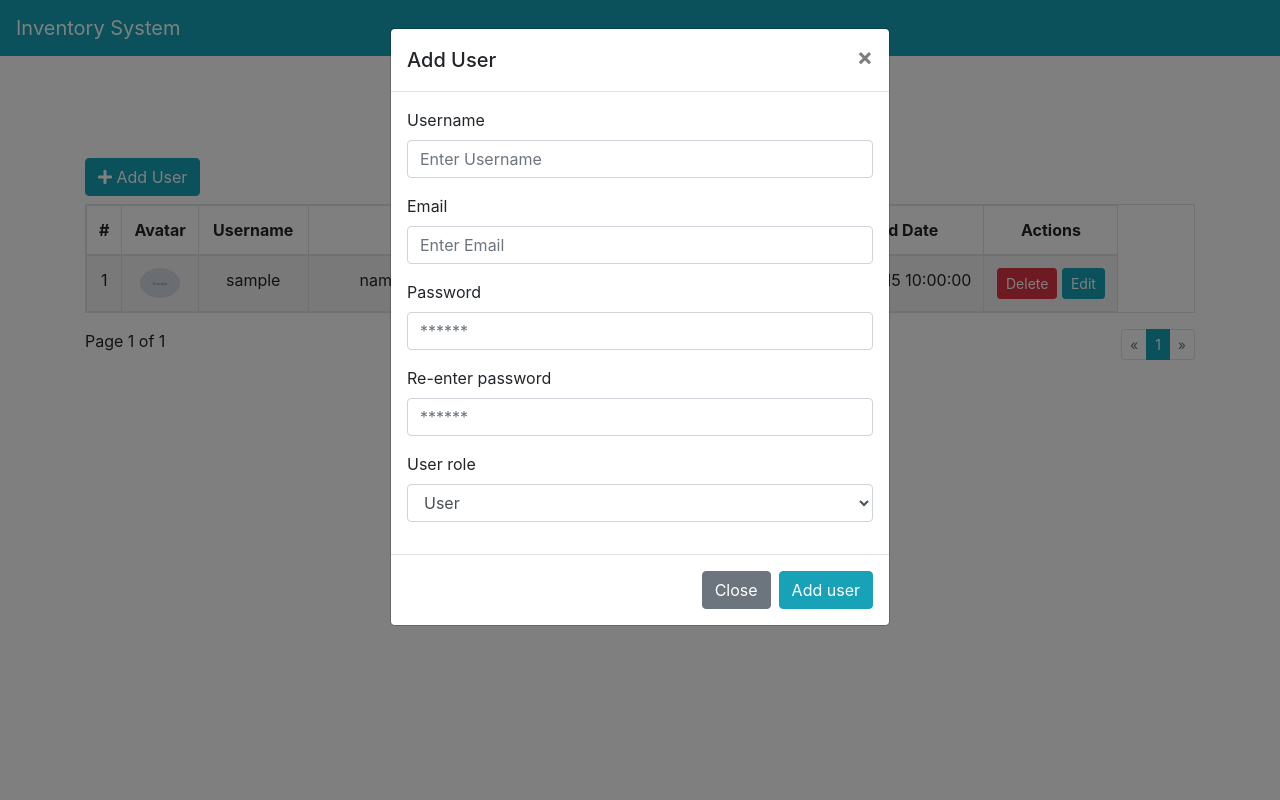
After one commit to AbbasShDev/inventory-system, a PHP site: page /Inventory_System/manage_users.php in a window 1280 px wide, after a click on "Add User". The commit adds this page. Run offline with PHP 8.4, Linux system fonts and the light colour scheme; tables that the repository leaves empty or names only in its code hold one stand-in row (values such as "Sample post"); grey boxes marked "Sample" are stand-in pictures; some libraries are stand-ins or nearby versions.

Commit message:
Manage users done

```diff
--- a/includes/templates/header.php
+++ b/includes/templates/header.php
@@ -44,7 +44,9 @@ require_once __DIR__.'/../config/app.php'
             <li class="nav-item active">
                 <a class="nav-link" href="<?php echo $config['app_url']?>manage_orders.php"><i class="fas fa-file-invoice">&nbsp;</i>Orders</a>
             </li>
-
+            <li class="nav-item active">
+                <a class="nav-link" href="<?php echo $config['app_url']?>manage_users.php"><i class="fas fa-users">&nbsp;</i>Users</a>
+            </li>
                 <li class="nav-item">
                     <a class="nav-link" href="<?php echo $config['app_url']?>logout.php"><i class="fas fa-sign-out-alt"></i>&nbsp;Logout</a>
                 </li>
--- /dev/null
+++ b/manage_users.php
@@ -0,0 +1,278 @@
+<?php
+session_start();
+$pageTitle = 'Manage Users';
+require_once 'includes/templates/header.php';
+require_once 'includes/classes/Database.php';
+
+$getAllWithPagination = new Database();
+
+$table = 'users';
+$sql ='SELECT * FROM users ORDER BY id DESC';
+
+$pagination = $getAllWithPagination->getAllResultWithPagination('manage_users',$table, $sql); ?>
+
+
+<!-- add_user modal -->
+<div class="modal add_user_modal" id="add_user" tabindex="-1" role="dialog" aria-labelledby="exampleModalLabel" aria-hidden="true">
+    <div class="modal-dialog" role="document">
+        <div class="modal-content">
+            <!-- pre-loader -->
+            <div class="overlay" style="position: absolute !important;"><div class="loader"></div></div>
+            <!-- pre-loader -->
+            <div class="modal-header">
+                <h5 class="modal-title" id="exampleModalLabel">Add User</h5>
+                <button type="button" class="close" data-dismiss="modal" aria-label="Close">
+                    <span aria-hidden="true">&times;</span>
+                </button>
+            </div>
+            <div class="modal-body">
+                <!-- msg -->
+                <div id="msg"></div>
+                <!-- msg -->
+                <form class="add_user">
+                    <div class="form-group">
+                        <label>Username</label>
+                        <input name="username" class="form-control" placeholder="Enter Username" type="text" autocomplete="off">
+                    </div>
+                    <div class="form-group">
+                        <label>Email</label>
+                        <input name="email" class="form-control" placeholder="Enter Email" type="email" autocomplete="off">
+                    </div>
+                    <div class="form-group">
+                        <label>Password</label>
+                        <input name="password" class="form-control" placeholder="******" type="password" autocomplete="off">
+                    </div>
+                    <div class="form-group">
+                        <label>Re-enter password</label>
+                        <input name="password_conf" class="form-control" placeholder="******" type="password" autocomplete="off">
+                    </div>
+                    <div class="form-group">
+                        <label for="select_brand">User role</label>
+                        <select name="select_Role" id="select_Role" class="form-control" required>
+                            <option value="Admin">Admin</option>
+                            <option value="Manager">Manager</option>
+                            <option value="User" selected>User</option>
+                        </select>
+                    </div>
+
+            </div>
+            <div class="modal-footer">
+                <button type="button" class="btn btn-secondary" data-dismiss="modal">Close</button>
+                <button type="submit" class="btn btn-info">Add user</button>
+            </div>
+            </form>
+        </div>
+    </div>
+</div>
+<!-- add user modal -->
+
+<!-- edit user modal -->
+<div class="modal edit_user_modal" id="edit_user" tabindex="-1" role="dialog" aria-labelledby="exampleModalLabel" aria-hidden="true">
+    <div class="modal-dialog" role="document">
+        <div class="modal-content">
+            <!-- pre-loader -->
+            <div class="overlay" style="position: absolute !important;"><div class="loader"></div></div>
+            <!-- pre-loader -->
+            <div class="modal-header">
+                <h5 class="modal-title" id="exampleModalLabel">Edit User</h5>
+                <button type="button" class="close" data-dismiss="modal" aria-label="Close">
+                    <span aria-hidden="true">&times;</span>
+                </button>
+            </div>
+            <div class="modal-body">
+                <!-- msg -->
+                <div id="msg"></div>
+                <!-- msg -->
+                <form class="edit_user" enctype="multipart/form-data">
+                    <input type="hidden" name="edit_user_id" id="edit_user_id" value="">
+                    <div class="form-group">
+                        <label>Username</label>
+                        <input name="edit_username" id="username" class="form-control" placeholder="Enter Username" type="text" autocomplete="off">
+                    </div>
+                    <div class="form-group">
+                        <label>Email</label>
+                        <input name="email" id="email" class="form-control" placeholder="Enter Email" type="email" autocomplete="off">
+                    </div>
+                    <div class="form-group">
+                        <label>Password</label>
+                        <input name="password" class="form-control" placeholder="******" type="password" autocomplete="off">
+                        <small class="form-text text-muted">Leave empty if you don't want to change it</small>
+                    </div>
+                    <div class="form-group">
+                        <label>Re-enter password</label>
+                        <input name="password_conf" class="form-control" placeholder="******" type="password" autocomplete="off">
+                        <small class="form-text text-muted">Leave empty if you don't wnt to change it</small>
+                    </div>
+                    <div class="form-group">
+                        <label for="select_brand">User role</label>
+                        <select name="select_Role" id="select_Role" class="form-control" required>
+                            <option value="Admin">Admin</option>
+                            <option value="Manager">Manager</option>
+                            <option value="User" selected>User</option>
+                        </select>
+                    </div>
+                    <div class="form-group">
+                        <label for="select_brand">User avatar</label>
+                        <input type="file" name="avatar" class="form-control" id="avatar">
+                        <small class="form-text text-muted">Leave empty if you don't want to change it</small>
+                    </div>
+            </div>
+            <div class="modal-footer">
+                <button type="button" class="btn btn-secondary" data-dismiss="modal">Close</button>
+                <button type="submit" class="btn btn-info">Update user</button>
+            </div>
+            </form>
+        </div>
+    </div>
+</div>
+<!-- add_product modal -->
+
+<div class="container my-5 manage-categories">
+
+    <h2 class="text-center mt-5 mb-3">Manage Users</h2>
+    <a href="#!" class="btn btn-info mb-2"  data-toggle="modal" data-target="#add_user"><i class="fas fa-plus"></i>&nbsp;Add User</a>
+    <table class="table table-striped table-hover table-bordered text-center table-responsive">
+        <thead>
+        <tr>
+            <th>#</th>
+            <th>Avatar</th>
+            <th style="width: 110px !important; min-width: 110px !important;">Username</th>
+            <th style="width: 261px !important; min-width: 110px !important;">Email</th>
+            <th style="min-width: 116px !important;">User Role</th>
+            <th style="min-width: 116px !important;">Last Login</th>
+            <th style="min-width: 116px !important;">Added Date</th>
+            <th style="min-width: 134px !important;">Actions</th>
+        </tr>
+        </thead>
+        <tbody>
+        <?php foreach ($pagination['sql_result'] as $r):?>
+            <tr>
+                <td><?php echo $r['id']?></td>
+                <td><img class="rounded-circle" style="width: 40px !important;" src="
+                <?php
+                    if (empty($r['avatar'])){
+                        echo $config['app_url'] .'layout/images/user.png';
+                    }else {
+                        echo $config['app_url'] .$r['avatar'];
+                    }
+                    ?>
+                " alt="user"></td>
+                <td><?php echo $r['user_name']?></td>
+                <td><?php echo $r['user_email']?></td>
+                <td><?php echo $r['user_type']?></td>
+                <td><?php echo $r['user_last_login']?></td>
+                <td><?php echo $r['created_at']?></td>
+                <td>
+                    <button class="btn btn-sm btn-danger delete-user" data-uid="<?php echo $r['id']?>">Delete</button>
+                    <button class="btn btn-sm btn-info edit-user" data-toggle="modal" data-target="#edit_user" data-uid="<?php echo $r['id']?>">Edit</button>
+                </td>
+            </tr>
+        <?php endforeach;?>
+        </tbody>
+    </table>
+
+
+    <div class="float-left">
+        Page <?php echo $pagination['page']?> of <?php echo $pagination['total_pages']?>
+    </div>
+    <div class="float-right">
+        <nav aria-label="Page navigation example">
+            <ul class="pagination pagination-sm">
+                <?php echo $pagination['pagination']?>
+            </ul>
+        </nav>
+    </div>
+
+</div>
+
+<?php require_once 'includes/templates/footer.php'?>
+<script>
+    $(document).ready(function () {
+
+        //add user
+        $('.add_user').on('submit', function (e) {
+            e.preventDefault();
+            $('.add_user_modal .overlay').show();
+            $.ajax({
+                method:'POST',
+                url:'process.php',
+                data:$('.add_user').serialize(),
+                success: function (data) {
+                    $('.add_user_modal .overlay').hide();
+
+                    if (data == 'User created Successfully'){
+                        window.location.href = '';
+                    }else {
+                        $('#msg').html('');
+                        $('#msg').append(data);
+                    }
+
+
+                }
+            })
+
+        })
+
+        //Update user (get info)
+        $('.edit-user').on('click', function () {
+            $.ajax({
+                method:'POST',
+                url:'process.php',
+                dataType:'json',
+                data:{get_user_info: $(this).data('uid')},
+                success: function (data) {
+                    $('.edit_user_modal #edit_user_id').val(data["id"]);
+                    $('.edit_user_modal #username').val(data["user_name"]);
+                    $('.edit_user_modal #email').val(data["user_email"]);
+                    $('.edit_user_modal #select_Role').val(data["user_type"]);
+
+                }
+            })
+        })
+        //Update user
+        $('.edit_user').on('submit', function (e) {
+            e.preventDefault();
+
+                $.ajax({
+                    method:'POST',
+                    url:'process.php',
+                    data: new FormData(this),
+                    contentType: false,
+                    cache:false,
+                    processData: false,
+                    success: function (data) {
+
+                        if (data == 'User updated Successfully'){
+                            window.location.href = '';
+                        }else {
+                            $('#msg').html('');
+                            $('#msg').append(data);
+                        }
+
+                    }
+                })
+
+        })
+
+        //Delete user
+        $('.delete-user').on('click', function () {
+
+            if (confirm('Confirm deleting user..?')){
+                $.ajax({
+                    method:'POST',
+                    url:'process.php',
+                    data:{delete_user_id: $(this).data('uid')},
+                    success: function (data) {
+                        window.location.href = '';
+
+                    }
+                })
+
+            }else {
+                return false;
+            }
+
+        })
+
+    });
+</script>
--- a/register.php
+++ b/register.php
@@ -19,7 +19,6 @@ if ($_SERVER['REQUEST_METHOD'] == 'POST'){
     $email          = $_POST['email'];
     $password       = $_POST['password'];
     $password_conf  = $_POST['password_conf'];
-    $usertype       = $_POST['usertype'];
 
 
     if (empty($username)){array_push($errors, 'Name is required.');}
```
Also changed, not shown: includes/classes/Users.php (+70 -0 lines), process.php (+176 -0 lines), uploads/avatars/1605067293hacked.png (added), uploads/avatars/1605067430Screen Shot 2020-11-11 at 4.00.30 AM.png (added), uploads/avatars/1605067550hacked.png (added), uploads/avatars/1605067579Screen Shot 2020-11-11 at 4.00.30 AM.png (added), uploads/avatars/1605067613hacked.png (added), uploads/avatars/1605068335Screen Shot 2020-11-11 at 4.00.30 AM.png (added).
